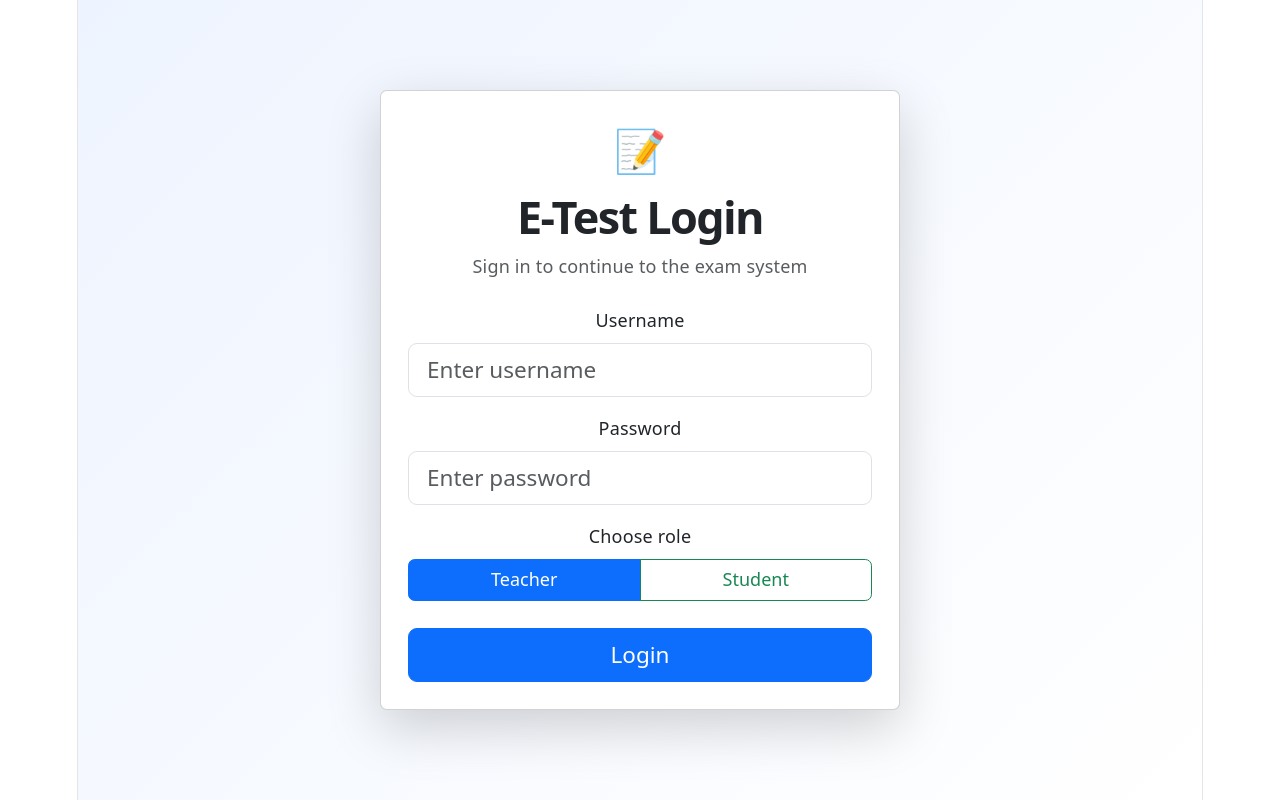
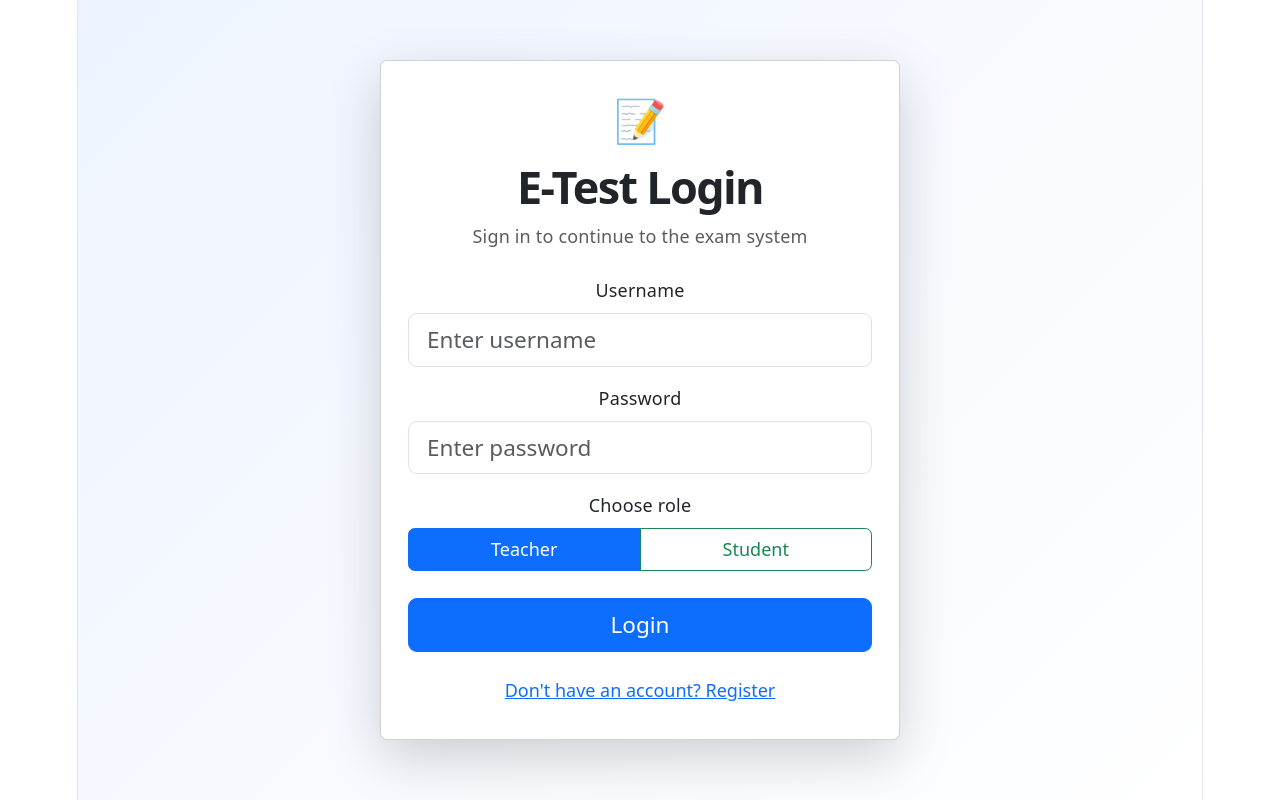
Before and after one commit to shathashams/ExamApp, a React (Vite) app in the folder client/: page / in a window 1280 px wide. Built offline with nearby package versions, Linux system fonts and the light colour scheme.

Commit message:
add auth login and register

```diff
--- a/client/src/App.jsx
+++ b/client/src/App.jsx
@@ -1,29 +1,61 @@
 // הקומפוננטה הראשית של האפליקציה
-// כאן אנחנו מחליטים אם להציג את מסך ההתחברות או את מערכת המבחנים
+// כאן אנחנו מחליטים אם להציג התחברות, הרשמה, או את מערכת המבחנים
 
 import { useState } from 'react'
-import Login from './Login'
+import Login from './auth/Login'
+import Register from './auth/Register'
 import TeacherDashboard from './TeacherDashboard'
 import StudentPortal from './StudentPortal'
 import './App.css'
 
 function App() {
-  // שמירת פרטי המשתמש לאחר התחברות
+  // שמירת פרטי המשתמש לאחר התחברות או הרשמה
   const [user, setUser] = useState(null)
 
-  // פונקציה שמקבלת את פרטי המשתמש ממסך ההתחברות
+  // קובע אם מוצג כרגע מסך Login או Register
+  const [authMode, setAuthMode] = useState('login')
+
+  // רשימת משתמשים זמנית בזיכרון, כהכנה למערכת משתמשים אמיתית בעתיד
+  const [users, setUsers] = useState([])
+
+  // התחברות למערכת
   const handleLogin = (userData) => {
     setUser(userData)
   }
 
-  // פונקציה שמנתקת את המשתמש ומחזירה למסך
+  // הרשמה: שמירת המשתמש החדש ואז כניסה למערכת
+  const handleRegister = (newUser) => {
+    setUsers([...users, newUser])
+
+    setUser({
+      username: newUser.username,
+      role: newUser.role,
+    })
+  }
+
+  // יציאה מהמערכת וחזרה למסך Login
   const handleLogout = () => {
     setUser(null)
+    setAuthMode('login')
   }
 
-  // אם אין משתמש מחובר, מציגים את מסך ההתחברות
+  // אם אין משתמש מחובר, מציגים Login או Register
   if (!user) {
-    return <Login onLogin={handleLogin} />
+    if (authMode === 'register') {
+      return (
+        <Register
+          onRegister={handleRegister}
+          onSwitchToLogin={() => setAuthMode('login')}
+        />
+      )
+    }
+
+    return (
+      <Login
+        onLogin={handleLogin}
+        onSwitchToRegister={() => setAuthMode('register')}
+      />
+    )
   }
 
   return (
@@ -42,6 +74,7 @@ function App() {
         </button>
       </div>
 
+      {/* הצגת המסך המתאים לפי תפקיד המשתמש */}
       {user.role === 'teacher' ? <TeacherDashboard /> : <StudentPortal />}
     </div>
   )
--- /dev/null
+++ b/client/src/auth/Login.jsx
@@ -0,0 +1,120 @@
+// קומפוננטת התחברות למערכת המבחנים
+// המשתמש מכניס שם, סיסמה ובוחר תפקיד: מורה או תלמיד
+
+import { useState } from 'react'
+
+function Login({ onLogin, onSwitchToRegister }) {
+  // שמירת הערכים שהמשתמש מכניס בטופס
+  const [username, setUsername] = useState('')
+  const [password, setPassword] = useState('')
+  const [role, setRole] = useState('teacher')
+
+  // שמירת הודעת שגיאה במקרה שהמשתמש לא מילא פרטים
+  const [error, setError] = useState('')
+
+  // פונקציה שמופעלת כאשר המשתמש לוחץ על Login
+  const handleSubmit = (e) => {
+    e.preventDefault()
+
+    if (!username.trim() || !password.trim()) {
+      setError('Please enter username and password.')
+      return
+    }
+
+    // שליחת פרטי המשתמש לקומפוננטה הראשית App
+    onLogin({
+      username,
+      role,
+    })
+  }
+
+  return (
+    <div className="login-page d-flex align-items-center justify-content-center">
+      <div className="card login-card shadow-lg">
+        <div className="card-body p-4">
+          <div className="text-center mb-4">
+            <div className="login-icon mb-2">📝</div>
+            <h1 className="fw-bold">E-Test Login</h1>
+            <p className="text-muted mb-0">
+              Sign in to continue to the exam system
+            </p>
+          </div>
+
+          {/* הצגת הודעת שגיאה אם המשתמש לא מילא שם או סיסמה */}
+          {error && <div className="alert alert-danger">{error}</div>}
+
+          <form onSubmit={handleSubmit}>
+            {/* שדה להכנסת שם משתמש */}
+            <div className="mb-3">
+              <label className="form-label">Username</label>
+              <input
+                type="text"
+                className="form-control form-control-lg"
+                placeholder="Enter username"
+                value={username}
+                onChange={(e) => setUsername(e.target.value)}
+              />
+            </div>
+
+            {/* שדה להכנסת סיסמה */}
+            <div className="mb-3">
+              <label className="form-label">Password</label>
+              <input
+                type="password"
+                className="form-control form-control-lg"
+                placeholder="Enter password"
+                value={password}
+                onChange={(e) => setPassword(e.target.value)}
+              />
+            </div>
+
+            {/* בחירת תפקיד המשתמש במערכת */}
+            <div className="mb-4">
+              <label className="form-label">Choose role</label>
+
+              <div className="btn-group w-100">
+                <button
+                  type="button"
+                  className={`btn ${
+                    role === 'teacher' ? 'btn-primary' : 'btn-outline-primary'
+                  }`}
+                  onClick={() => setRole('teacher')}
+                >
+                  Teacher
+                </button>
+
+                <button
+                  type="button"
+                  className={`btn ${
+                    role === 'student' ? 'btn-success' : 'btn-outline-success'
+                  }`}
+                  onClick={() => setRole('student')}
+                >
+                  Student
+                </button>
+              </div>
+            </div>
+
+            {/* כפתור התחברות */}
+            <button type="submit" className="btn btn-primary btn-lg w-100">
+              Login
+            </button>
+          </form>
+
+          {/* מעבר למסך Register */}
+          <div className="text-center mt-3">
+            <button
+              className="btn btn-link"
+              type="button"
+              onClick={onSwitchToRegister}
+            >
+              Don't have an account? Register
+            </button>
+          </div>
+        </div>
+      </div>
+    </div>
+  )
+}
+
+export default Login
--- a/client/src/Login.jsx
+++ b/client/src/auth/Register.jsx
@@ -1,18 +1,15 @@
-// קומפוננטת התחברות למערכת המבחנים
-// המשתמש מכניס שם, סיסמה ובוחר תפקיד: מורה או תלמיד
+// קומפוננטת הרשמה פשוטה למערכת
+// המשתמש יוצר חשבון עם שם משתמש, סיסמה ובחירת תפקיד
 
 import { useState } from 'react'
 
-function Login({ onLogin }) {
-  // שמירת הערכים שהמשתמש מכניס בטופס
+function Register({ onRegister, onSwitchToLogin }) {
   const [username, setUsername] = useState('')
   const [password, setPassword] = useState('')
-  const [role, setRole] = useState('teacher')
-
-  // שמירת הודעת שגיאה במקרה שהמשתמש לא מילא פרטים
+  const [role, setRole] = useState('student')
   const [error, setError] = useState('')
 
-  // Login פונקציה שמופעלת כאשר המשתמש לוחץ על
+  // פונקציה שמופעלת כאשר המשתמש לוחץ על Register
   const handleSubmit = (e) => {
     e.preventDefault()
 
@@ -21,9 +18,10 @@ function Login({ onLogin }) {
       return
     }
 
-    //App שליחת פרטי המשתמש לקומפוננטה הראשית
-    onLogin({
+    // שליחת פרטי המשתמש החדש לקומפוננטה הראשית
+    onRegister({
       username,
+      password,
       role,
     })
   }
@@ -33,42 +31,42 @@ function Login({ onLogin }) {
       <div className="card login-card shadow-lg">
         <div className="card-body p-4">
           <div className="text-center mb-4">
-            <div className="login-icon mb-2">📝</div>
-            <h1 className="fw-bold">E-Test Login</h1>
+            <div className="login-icon mb-2">🧾</div>
+            <h1 className="fw-bold">Create Account</h1>
             <p className="text-muted mb-0">
-              Sign in to continue to the exam system
+              Register to use the E-Test System
             </p>
           </div>
 
-          {/* הצגת הודעת שגיאה אם המשתמש לא מילא שם או סיסמה */}
+          {/* הצגת שגיאה אם המשתמש לא מילא פרטים */}
           {error && <div className="alert alert-danger">{error}</div>}
 
           <form onSubmit={handleSubmit}>
-            {/* שדה להכנסת שם משתמש */}
+            {/* שם משתמש חדש */}
             <div className="mb-3">
               <label className="form-label">Username</label>
               <input
                 type="text"
                 className="form-control form-control-lg"
-                placeholder="Enter username"
+                placeholder="Choose username"
                 value={username}
                 onChange={(e) => setUsername(e.target.value)}
               />
             </div>
 
-            {/* שדה להכנסת סיסמה */}
+            {/* סיסמה חדשה */}
             <div className="mb-3">
               <label className="form-label">Password</label>
               <input
                 type="password"
                 className="form-control form-control-lg"
-                placeholder="Enter password"
+                placeholder="Choose password"
                 value={password}
                 onChange={(e) => setPassword(e.target.value)}
               />
             </div>
 
-            {/* בחירת תפקיד המשתמש במערכת */}
+            {/* בחירת תפקיד במערכת */}
             <div className="mb-4">
               <label className="form-label">Choose role</label>
               <div className="btn-group w-100">
@@ -94,15 +92,25 @@ function Login({ onLogin }) {
               </div>
             </div>
 
-            {/* כפתור התחברות */}
-            <button type="submit" className="btn btn-primary btn-lg w-100">
-              Login
+            <button type="submit" className="btn btn-success btn-lg w-100">
+              Register
             </button>
           </form>
+
+          {/* מעבר למסך Login */}
+          <div className="text-center mt-3">
+            <button
+              className="btn btn-link"
+              type="button"
+              onClick={onSwitchToLogin}
+            >
+              Already have an account? Login
+            </button>
+          </div>
         </div>
       </div>
     </div>
   )
 }
 
-export default Login
+export default Register
```
